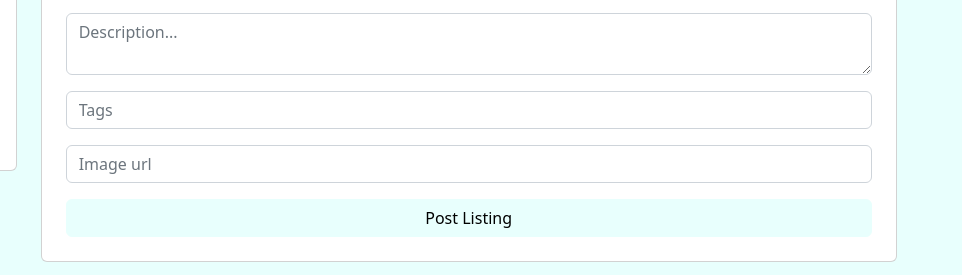
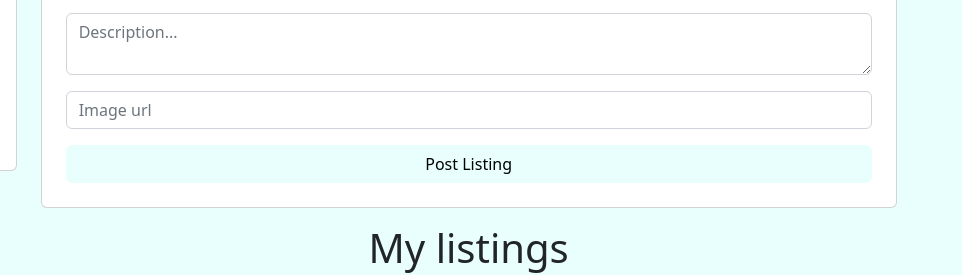
Before and after one commit to cdragvik/semester-project-2, a website with bundled scripts: page profile/index.html in a window 1280 px wide. Shown: the part 286-561 px from the top of the page, 318-1280 px from the left. Built offline with nearby package versions, Linux system fonts and the light colour scheme; no server answers.

Commit message:
adjustments

```diff
--- a/profile/index.html
+++ b/profile/index.html
@@ -76,11 +76,6 @@
                         <textarea  name="description" class="form-control" placeholder="Description..." required></textarea>
                     </div>
 
-                    <!--Works when deleting tags. Figure this out-->
-                    <div class="form-group mb-3">
-                        <input type="tags" name="tags" class="form-control" placeholder="Tags">
-                    </div>
-
                     <div class="form-group mb-3">
                         <input type="url" name="media" class="form-control" placeholder="Image url">
                     </div>
@@ -94,8 +89,6 @@
                     <h1 class="text-center">My listings</h1>
                     <div id="listings"></div>
                 </div>
-
-
 
             </div>
 
--- a/src/js/api/listings/create.mjs
+++ b/src/js/api/listings/create.mjs
@@ -15,6 +15,4 @@ export async function createListing(listingData) {
 
     alert("You have created a listing")
     return await response.json();
-
-
 }
```
